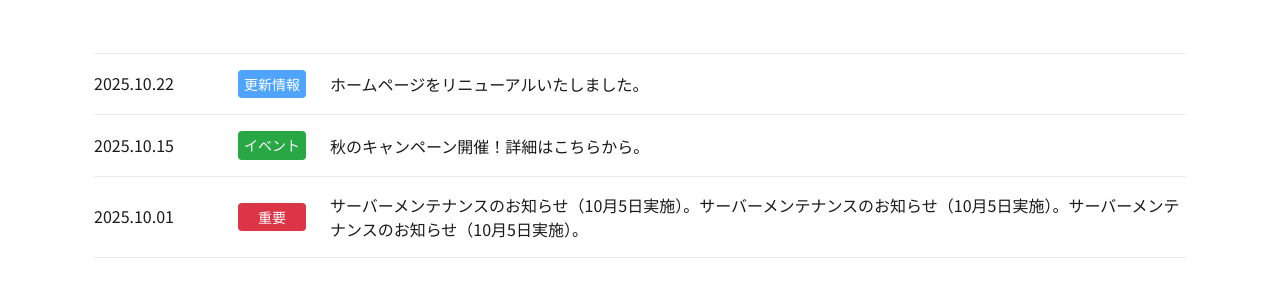
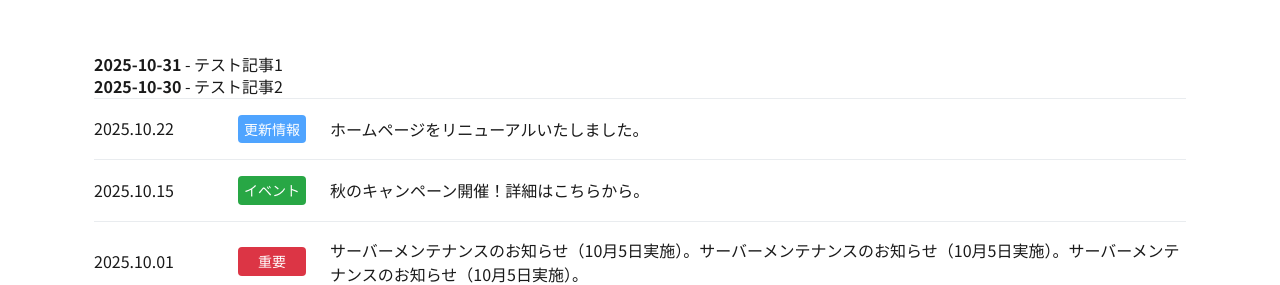
Before and after one commit to yhisato-sys/practice-site, a plain HTML site: page index.html in a window 1280 px wide. Shown: the part 535-820 px from the top of the page. Drawn offline with nearby package versions, Linux system fonts and the light colour scheme.

Commit message:
Add news.js and update CMS config

```diff
--- /dev/null
+++ b/assets/js/news.js
@@ -0,0 +1,25 @@
+const newsList = document.getElementById("news-list");
+
+// サンプル記事データ（実際は Markdown から生成）
+const articles = [
+  {
+    title: "テスト記事1",
+    date: "2025-10-31",
+    body: "ここに記事本文1",
+  },
+  {
+    title: "テスト記事2",
+    date: "2025-10-30",
+    body: "ここに記事本文2",
+  },
+];
+
+// 日付順にソート（新しいものが上）
+articles.sort((a, b) => new Date(b.date) - new Date(a.date));
+
+// HTMLに反映
+articles.forEach((article) => {
+  const li = document.createElement("li");
+  li.innerHTML = `<strong>${article.date}</strong> - ${article.title}`;
+  newsList.appendChild(li);
+});
--- a/index.html
+++ b/index.html
@@ -36,6 +36,7 @@
       href="https://fonts.googleapis.com/css2?family=Noto+Sans+JP:wght@100..900&display=swap"
       rel="stylesheet"
     />
+    <script src="https://cdn.jsdelivr.net/npm/marked/marked.min.js"></script>
 
     <link
       rel="stylesheet"
@@ -135,6 +136,7 @@
       <section id="news" class="section-padding">
         <div class="container">
           <h2 class="section-heading">お知らせ</h2>
+          <ul id="news-list"></ul>
           <div class="news-list">
             <a href="#" class="news-item">
               <time datetime="2025-10-22" class="news-date">2025.10.22</time>
@@ -257,5 +259,6 @@
     <script src="/assets/js/menu.js"></script>
     <script src="/assets/js/svg.js"></script>
     <script src="/assets/js/common.js"></script>
+    <script src="assets/js/news.js"></script>
   </body>
 </html>
```
Also changed, not shown: 1 other file.
